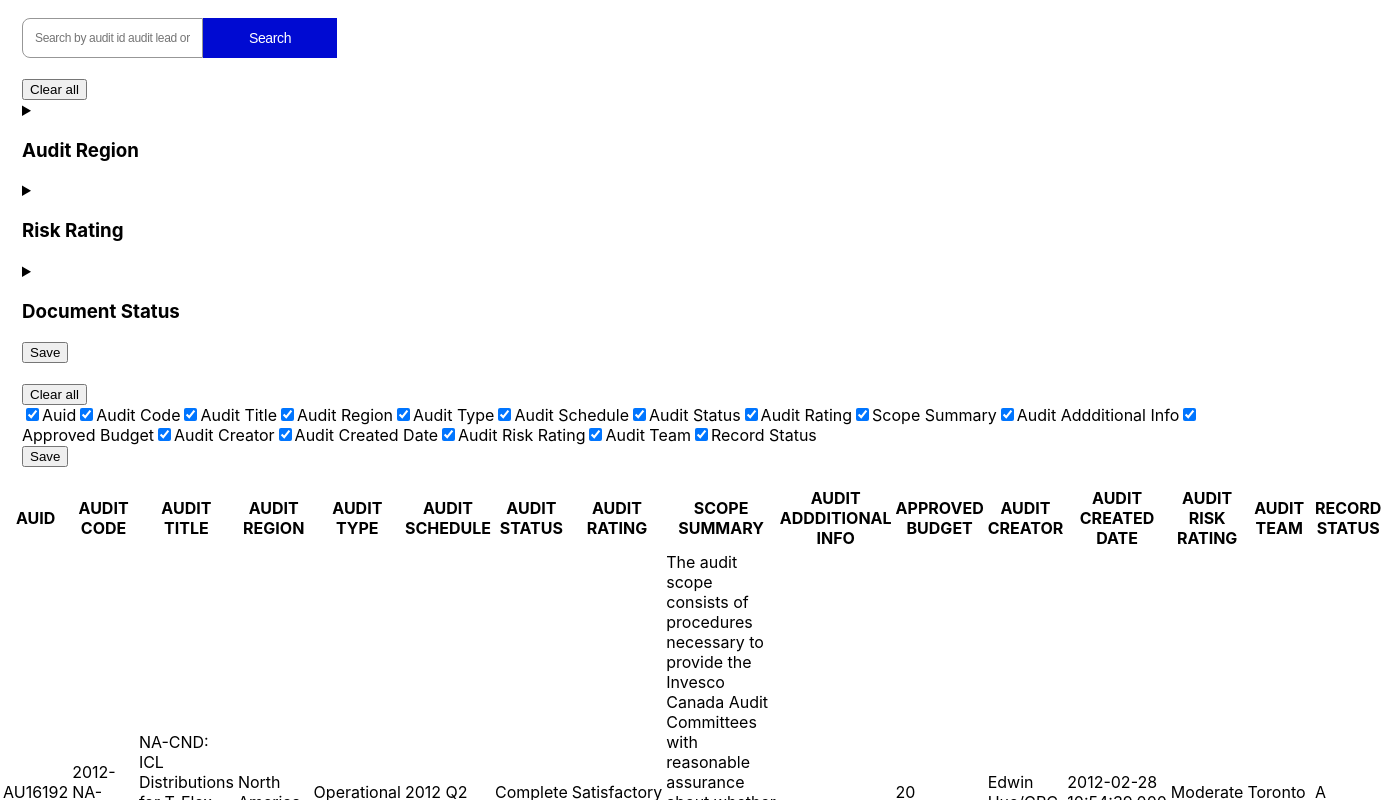
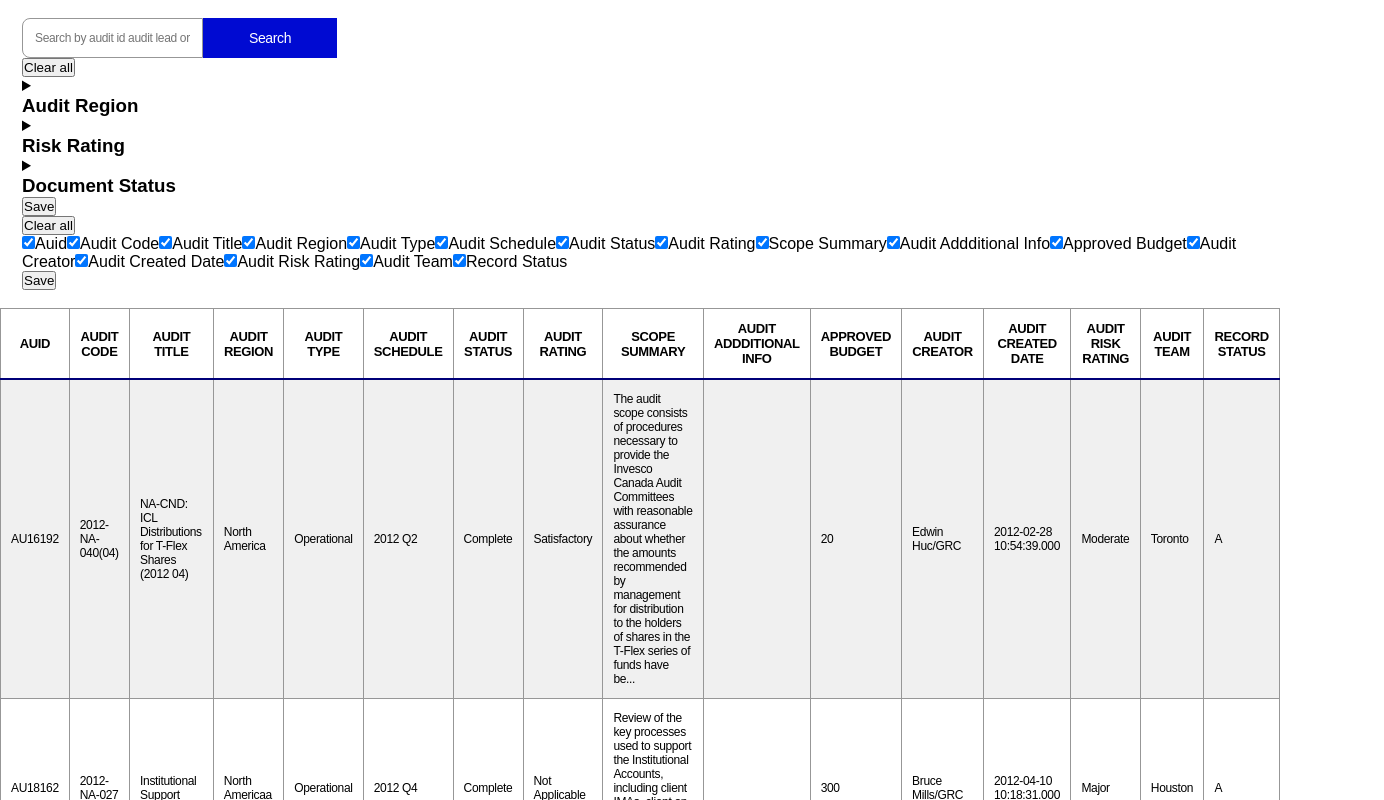
Before and after one commit to artandrey/table, a React (Create React App) app: page / in a window 1280 px wide. Shown: the top 800 px of the page, 1384 px wide, since content can reach past the window. Built offline with nearby package versions, Linux system fonts and the light colour scheme.

Commit message:
copied styles

```diff
--- a/src/components/Table/Table.jsx
+++ b/src/components/Table/Table.jsx
@@ -63,14 +63,15 @@ const Table = ({ className, data, columns, showRows, ...otherProps }) => {
                 <TableBody rows={showedRows} prepareRow={prepareRow} />
             </table>
             {showRows && (
-                <div>
+                <div className={s.bottom}>
                     <span>
-                        Showing {showStart + 1} to {showEnd} of {rows.length}{' '}
-                        rows
+                        Showing <strong>{showStart + 1}</strong> to{' '}
+                        <strong>{showEnd}</strong> of{' '}
+                        <strong>{rows.length}</strong> rows
                     </span>
                     <TablePagesNavigation
                         showNumbers={5}
-                        pagesCount={rows.length}
+                        pagesCount={Math.ceil(rows.length / showRows)}
                         onChange={setPageNumber}
                     />
                 </div>
--- a/src/components/Table/Table.module.scss
+++ b/src/components/Table/Table.module.scss
@@ -0,0 +1,33 @@
+.table {
+    border: 1px solid #979797;
+    border-collapse: collapse;
+    font-family: Arial;
+
+    th,
+    td {
+        padding: 12px 10px;
+        border: 1px solid #979797;
+    }
+    thead {
+        border-bottom: 2px solid #000078;
+        font-size: 13px;
+        font-weight: bold;
+        letter-spacing: -0.35px;
+        line-height: 15px;
+    }
+    tbody {
+        font-size: 12px;
+        letter-spacing: -0.33px;
+        line-height: 14px;
+        tr:nth-child(2n - 1) {
+            background-color: #f0f0f0;
+        }
+    }
+}
+
+.bottom {
+    margin-top: 10px;
+    display: flex;
+    justify-content: space-between;
+    align-items: center;
+}
--- a/src/components/TablePagesNavigation/TablePagesNavigation.jsx
+++ b/src/components/TablePagesNavigation/TablePagesNavigation.jsx
@@ -1,30 +1,35 @@
 import React, { useCallback, useState } from 'react';
+import s from './TablePagesNavigation.module.scss';
 
 const TablePagesNavigation = ({
-    currentPage = 0,
+    currentPage = 1,
     showNumbers = 5,
     pagesCount,
     onChange,
 }) => {
-    const [pageIndex, setPageIndex] = useState(currentPage);
+    const [pageNumber, setPageNumber] = useState(currentPage);
     const next = useCallback(() => {
-        setPageIndex((index) => (index + 1 < pagesCount ? index + 1 : index));
-    }, [setPageIndex]);
+        setPageNumber((index) =>
+            index + showNumbers < pagesCount ? index + 1 : index
+        );
+    }, [setPageNumber]);
     const previous = useCallback(() => {
-        setPageIndex((index) => (index > 0 ? index - 1 : index));
-    }, [setPageIndex]);
+        setPageNumber((index) => (index >= 0 ? index - 1 : index));
+    }, [setPageNumber]);
     const handleChange = useCallback(
         (event) => {
-            const value = event.target.value;
-            onChange && onChange(+value);
+            const value = +event.target.value;
+            setPageNumber(value);
+            onChange && onChange(value);
         },
         [onChange]
     );
     const items = [];
     for (let i = 0; i < showNumbers; i++) {
-        const number = pageIndex + i + 1;
+        const number = pageNumber + i;
+        if (number >= pagesCount) break;
         items[i] = (
-            <li key={`item_${number}`}>
+            <li className={s.list__item} key={`item_${number}`}>
                 <label>
                     <span>{number}</span>
                     <input type="radio" name="page" value={number} />
@@ -33,9 +38,11 @@ const TablePagesNavigation = ({
         );
     }
     return (
-        <div>
+        <div className={s.wrapper}>
             <button onClick={previous}>previous</button>
-            <ul onChange={handleChange}>{items}</ul>
+            <ul className={s.list} onChange={handleChange}>
+                {items}
+            </ul>
             <button onClick={next}>next</button>
         </div>
     );
--- /dev/null
+++ b/src/components/TablePagesNavigation/TablePagesNavigation.module.scss
@@ -0,0 +1,15 @@
+.wrapper {
+    display: flex;
+}
+
+.list {
+    list-style: none;
+    display: flex;
+    &__item {
+        width: 30px;
+        text-align: center;
+        input {
+            display: none;
+        }
+    }
+}
--- a/src/index.css
+++ b/src/index.css
@@ -1,13 +1,6 @@
-body {
-  margin: 0;
-  font-family: -apple-system, BlinkMacSystemFont, 'Segoe UI', 'Roboto', 'Oxygen',
-    'Ubuntu', 'Cantarell', 'Fira Sans', 'Droid Sans', 'Helvetica Neue',
-    sans-serif;
-  -webkit-font-smoothing: antialiased;
-  -moz-osx-font-smoothing: grayscale;
+* {
+    margin: 0;
+    padding: 0;
+    box-sizing: border-box;
+    font-family: Arial, Helvetica, sans-serif;
 }
-
-code {
-  font-family: source-code-pro, Menlo, Monaco, Consolas, 'Courier New',
-    monospace;
-}
```
